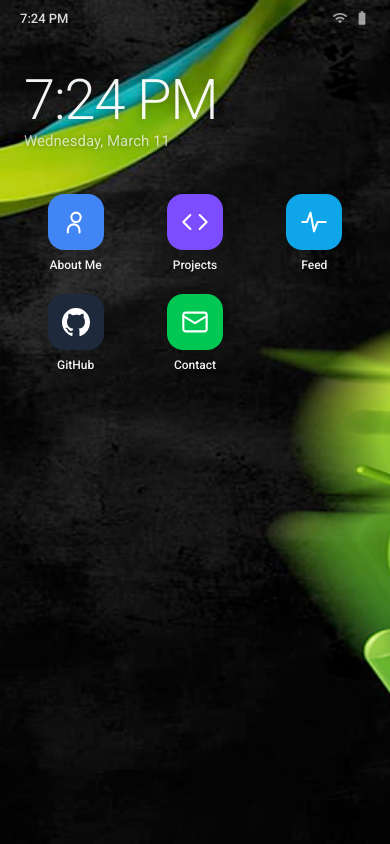
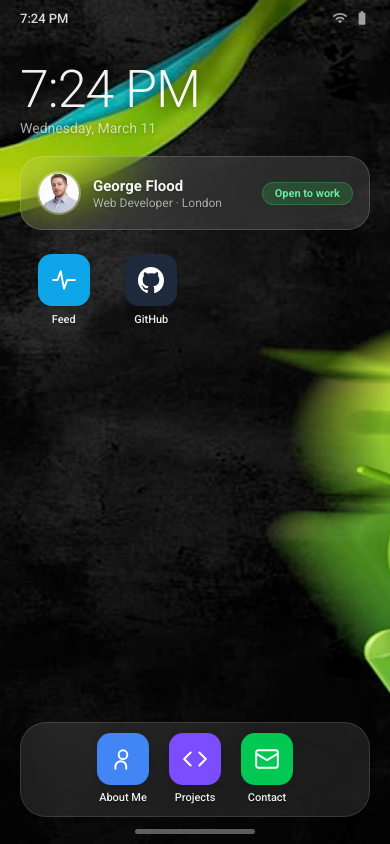
Before and after one commit to GeorgeFlood/PortfolioV2, a React (Vite) app: page / in a window 390 px wide. Built offline with nearby package versions, Linux system fonts and the light colour scheme.

Commit message:
updated mobile view, added widget, added taskbar

```diff
--- a/src/components/Mobile/Mobile.css
+++ b/src/components/Mobile/Mobile.css
@@ -70,24 +70,24 @@
   flex: 1;
   display: flex;
   flex-direction: column;
-  padding: 12px 24px;
-  gap: 28px;
+  padding: 8px 20px;
+  gap: 16px;
   overflow-y: auto;
   position: relative;
   z-index: 5;
 }
 
-/* Widget */
+/* ── Clock Widget ── */
 
-.android__widget {
+.android__clock-widget {
   display: flex;
   flex-direction: column;
   align-items: flex-start;
-  padding: 24px 0 8px;
+  padding: 20px 0 4px;
 }
 
-.android__widget-time {
-  font-size: 56px;
+.android__clock-time {
+  font-size: 52px;
   font-weight: 200;
   line-height: 1;
   color: rgba(255, 255, 255, 0.95);
@@ -95,44 +95,93 @@
   text-shadow: 0 1px 8px rgba(0, 0, 0, 0.3);
 }
 
-.android__widget-date {
-  font-size: 15px;
+.android__clock-date {
+  font-size: 14px;
   font-weight: 400;
-  color: rgba(255, 255, 255, 0.7);
+  color: rgba(255, 255, 255, 0.65);
   margin-top: 4px;
   text-shadow: 0 1px 4px rgba(0, 0, 0, 0.25);
 }
 
-/* Search Bar */
+/* ── Profile Widget ── */
 
-.android__search-bar {
+.android__profile-widget {
   display: flex;
   align-items: center;
   gap: 12px;
-  padding: 14px 20px;
-  background: rgba(255, 255, 255, 0.75);
-  backdrop-filter: blur(20px);
-  border-radius: 28px;
-  color: rgba(0, 0, 0, 0.35);
-  font-size: 15px;
-  box-shadow: 0 1px 4px rgba(0, 0, 0, 0.04);
+  padding: 14px 16px;
+  border-radius: 22px;
+  background: rgba(255, 255, 255, 0.12);
+  backdrop-filter: blur(24px) saturate(150%);
+  -webkit-backdrop-filter: blur(24px) saturate(150%);
+  border: 1px solid rgba(255, 255, 255, 0.16);
+  -webkit-tap-highlight-color: transparent;
+  text-align: left;
+  transition: background 0.2s, transform 0.15s;
 }
 
-/* App Grid */
+.android__profile-widget:active {
+  transform: scale(0.98);
+  background: rgba(255, 255, 255, 0.18);
+}
+
+.android__profile-img {
+  width: 44px;
+  height: 44px;
+  border-radius: 50%;
+  object-fit: cover;
+  border: 2px solid rgba(255, 255, 255, 0.3);
+  flex-shrink: 0;
+}
+
+.android__profile-info {
+  flex: 1;
+  min-width: 0;
+  display: flex;
+  flex-direction: column;
+  gap: 1px;
+}
+
+.android__profile-name {
+  font-size: 15px;
+  font-weight: 600;
+  color: rgba(255, 255, 255, 0.95);
+  text-shadow: 0 1px 3px rgba(0, 0, 0, 0.3);
+}
+
+.android__profile-role {
+  font-size: 12px;
+  font-weight: 400;
+  color: rgba(255, 255, 255, 0.6);
+  text-shadow: 0 1px 2px rgba(0, 0, 0, 0.2);
+}
+
+.android__profile-badge {
+  padding: 4px 12px;
+  border-radius: 999px;
+  background: rgba(52, 199, 89, 0.22);
+  border: 1px solid rgba(52, 199, 89, 0.3);
+  color: #6ee7a0;
+  font-size: 11px;
+  font-weight: 600;
+  white-space: nowrap;
+  text-shadow: 0 1px 2px rgba(0, 0, 0, 0.2);
+}
+
+/* ── App Grid ── */
 
 .android__grid {
   display: grid;
-  grid-template-columns: repeat(3, minmax(0, 1fr));
-  justify-content: center;
-  gap: 22px 16px;
-  padding: 8px 0;
+  grid-template-columns: repeat(4, 1fr);
+  gap: 18px 8px;
+  padding: 8px 4px;
 }
 
 .android__app-icon {
   display: flex;
   flex-direction: column;
   align-items: center;
-  gap: 8px;
+  gap: 7px;
   padding: 0;
   -webkit-tap-highlight-color: transparent;
   touch-action: none;
@@ -155,10 +204,6 @@
     0 6px 14px rgba(0, 0, 0, 0.14);
 }
 
-.android__app-icon--dragging .android__app-label {
-  opacity: 0.95;
-}
-
 .android__app-icon--target .android__icon-shape {
   box-shadow:
     0 0 0 3px rgba(255, 255, 255, 0.65),
@@ -166,31 +211,65 @@
 }
 
 .android__icon-shape {
-  width: 56px;
-  height: 56px;
-  border-radius: 16px;
+  width: 52px;
+  height: 52px;
+  border-radius: 14px;
   display: flex;
   align-items: center;
   justify-content: center;
-  box-shadow: 0 2px 8px rgba(0, 0, 0, 0.1);
+  box-shadow: 0 2px 8px rgba(0, 0, 0, 0.12);
   transition: transform 0.15s, box-shadow 0.18s ease;
 }
 
 .android__icon-shape svg {
-  width: 28px;
-  height: 28px;
+  width: 26px;
+  height: 26px;
 }
 
 .android__app-label {
-  font-size: 12px;
+  font-size: 11px;
   font-weight: 500;
-  color: rgba(255, 255, 255, 0.95);
+  color: rgba(255, 255, 255, 0.92);
   text-align: center;
-  max-width: 68px;
+  max-width: 64px;
   overflow: hidden;
   text-overflow: ellipsis;
   white-space: nowrap;
-  text-shadow: 0 1px 3px rgba(0, 0, 0, 0.4);
+  text-shadow: 0 1px 3px rgba(0, 0, 0, 0.45);
+}
+
+/* ── Dock ── */
+
+.android__dock {
+  flex-shrink: 0;
+  padding: 0 20px 6px;
+  position: relative;
+  z-index: 5;
+}
+
+.android__dock-tray {
+  display: flex;
+  align-items: center;
+  justify-content: center;
+  gap: 20px;
+  padding: 10px 20px 12px;
+  border-radius: 26px;
+  background: rgba(255, 255, 255, 0.1);
+  backdrop-filter: blur(24px) saturate(140%);
+  -webkit-backdrop-filter: blur(24px) saturate(140%);
+  border: 1px solid rgba(255, 255, 255, 0.12);
+}
+
+.android__dock-icon {
+  display: flex;
+  flex-direction: column;
+  align-items: center;
+  gap: 6px;
+  -webkit-tap-highlight-color: transparent;
+}
+
+.android__dock-icon:active .android__icon-shape {
+  transform: scale(0.88);
 }
 
 /* ── Activity (Open App) ── */
@@ -285,7 +364,7 @@
   display: flex;
   align-items: center;
   justify-content: center;
-  padding: 8px 0 12px;
+  padding: 6px 0 10px;
   flex-shrink: 0;
   z-index: 10;
 }
@@ -294,11 +373,11 @@
   width: 120px;
   height: 5px;
   border-radius: 3px;
-  background: rgba(255, 255, 255, 0.4);
+  background: rgba(255, 255, 255, 0.35);
   -webkit-tap-highlight-color: transparent;
   transition: background 0.15s;
 }
 
 .android__nav-pill:active {
-  background: rgba(255, 255, 255, 0.7);
+  background: rgba(255, 255, 255, 0.65);
 }
--- a/src/components/Mobile/Mobile.tsx
+++ b/src/components/Mobile/Mobile.tsx
@@ -11,6 +11,7 @@ import Contact from '../apps/Contact';
 import GitHub from '../apps/GitHub';
 import Feed from '../apps/Feed';
 import { useWallpaperCycle } from '../../hooks/useWallpaperCycle';
+import headshot from '../../assets/headshot.png';
 import mobileWp1 from '../../assets/mobileWallpapers/andriodWallpaper.jpg';
 import mobileWp2 from '../../assets/mobileWallpapers/andriodwallpaper2.jpg';
 import mobileWp3 from '../../assets/mobileWallpapers/andriodwallpaper3.jpeg';
@@ -30,42 +31,21 @@ interface MobileApp {
 }
 
 const PersonIcon = () => (
-  <svg
-    viewBox="0 0 24 24"
-    fill="none"
-    stroke="white"
-    strokeWidth="1.8"
-    strokeLinecap="round"
-    strokeLinejoin="round"
-  >
+  <svg viewBox="0 0 24 24" fill="none" stroke="white" strokeWidth="1.8" strokeLinecap="round" strokeLinejoin="round">
     <circle cx="12" cy="8" r="4" />
     <path d="M5 21v-2a5 5 0 0 1 10 0v2" />
   </svg>
 );
 
 const CodeIcon = () => (
-  <svg
-    viewBox="0 0 24 24"
-    fill="none"
-    stroke="white"
-    strokeWidth="1.8"
-    strokeLinecap="round"
-    strokeLinejoin="round"
-  >
+  <svg viewBox="0 0 24 24" fill="none" stroke="white" strokeWidth="1.8" strokeLinecap="round" strokeLinejoin="round">
     <polyline points="16 18 22 12 16 6" />
     <polyline points="8 6 2 12 8 18" />
   </svg>
 );
 
 const MailIcon = () => (
-  <svg
-    viewBox="0 0 24 24"
-    fill="none"
-    stroke="white"
-    strokeWidth="1.8"
-    strokeLinecap="round"
-    strokeLinejoin="round"
-  >
+  <svg viewBox="0 0 24 24" fill="none" stroke="white" strokeWidth="1.8" strokeLinecap="round" strokeLinejoin="round">
     <rect x="2" y="4" width="20" height="16" rx="2" />
     <path d="M22 7l-10 6L2 7" />
   </svg>
@@ -78,74 +58,37 @@ const GitHubIcon = () => (
 );
 
 const FeedIcon = () => (
-  <svg
-    viewBox="0 0 24 24"
-    fill="none"
-    stroke="white"
-    strokeWidth="1.8"
-    strokeLinecap="round"
-    strokeLinejoin="round"
-  >
+  <svg viewBox="0 0 24 24" fill="none" stroke="white" strokeWidth="1.8" strokeLinecap="round" strokeLinejoin="round">
     <path d="M22 12h-7l-3 8-3-16-3 8H2" />
   </svg>
 );
 
-const apps: MobileApp[] = [
-  {
-    id: 'about',
-    name: 'About Me',
-    color: '#4285F4',
-    icon: <PersonIcon />,
-    content: <AboutMe />,
-  },
-  {
-    id: 'projects',
-    name: 'Projects',
-    color: '#7C4DFF',
-    icon: <CodeIcon />,
-    content: <Projects />,
-  },
-  {
-    id: 'feed',
-    name: 'Feed',
-    color: '#0EA5E9',
-    icon: <FeedIcon />,
-    content: <Feed />,
-  },
-  {
-    id: 'github',
-    name: 'GitHub',
-    color: '#1e293b',
-    icon: <GitHubIcon />,
-    content: <GitHub />,
-  },
-  {
-    id: 'contact',
-    name: 'Contact',
-    color: '#00C853',
-    icon: <MailIcon />,
-    content: <Contact />,
-  },
+const allApps: MobileApp[] = [
+  { id: 'about', name: 'About Me', color: '#4285F4', icon: <PersonIcon />, content: <AboutMe /> },
+  { id: 'projects', name: 'Projects', color: '#7C4DFF', icon: <CodeIcon />, content: <Projects /> },
+  { id: 'feed', name: 'Feed', color: '#0EA5E9', icon: <FeedIcon />, content: <Feed /> },
+  { id: 'github', name: 'GitHub', color: '#1e293b', icon: <GitHubIcon />, content: <GitHub /> },
+  { id: 'contact', name: 'Contact', color: '#00C853', icon: <MailIcon />, content: <Contact /> },
 ];
 
-const appMap = Object.fromEntries(apps.map(app => [app.id, app] as const));
-const defaultAppOrder = apps.map(app => app.id);
+const appMap = Object.fromEntries(allApps.map(app => [app.id, app] as const));
+
+const dockAppIds = ['about', 'projects', 'contact'];
+const gridApps = allApps.filter(app => !dockAppIds.includes(app.id));
+const defaultGridOrder = gridApps.map(app => app.id);
 
 function normalizeAppOrder(order: string[]) {
-  const validIds = order.filter(id => defaultAppOrder.includes(id));
-  const missingIds = defaultAppOrder.filter(id => !validIds.includes(id));
+  const validIds = order.filter(id => defaultGridOrder.includes(id));
+  const missingIds = defaultGridOrder.filter(id => !validIds.includes(id));
   return [...validIds, ...missingIds];
 }
 
 function moveApp(order: string[], sourceId: string, targetId: string) {
   if (sourceId === targetId) return order;
-
   const next = [...order];
   const sourceIndex = next.indexOf(sourceId);
   const targetIndex = next.indexOf(targetId);
-
   if (sourceIndex === -1 || targetIndex === -1) return order;
-
   next.splice(sourceIndex, 1);
   next.splice(targetIndex, 0, sourceId);
   return next;
@@ -154,16 +97,14 @@ function moveApp(order: string[], sourceId: string, targetId: string) {
 function Mobile() {
   const [openApp, setOpenApp] = useState<string | null>(null);
   const [time, setTime] = useState(new Date());
-  const [appOrder, setAppOrder] = useState(() => {
-    if (typeof window === 'undefined') return defaultAppOrder;
-
+  const [gridOrder, setGridOrder] = useState(() => {
+    if (typeof window === 'undefined') return defaultGridOrder;
     const stored = window.localStorage.getItem(APP_ORDER_STORAGE_KEY);
-    if (!stored) return defaultAppOrder;
-
+    if (!stored) return defaultGridOrder;
     try {
       return normalizeAppOrder(JSON.parse(stored) as string[]);
     } catch {
-      return defaultAppOrder;
+      return defaultGridOrder;
     }
   });
   const [draggingId, setDraggingId] = useState<string | null>(null);
@@ -180,11 +121,7 @@ function Mobile() {
   const suppressOpenRef = useRef(false);
 
   const { currentWallpaper, nextWallpaper, isFading, fadeDuration } =
-    useWallpaperCycle({
-      wallpapers: mobileWallpapers,
-      interval: 20_000,
-      fadeDuration: 2_500,
-    });
+    useWallpaperCycle({ wallpapers: mobileWallpapers, interval: 20_000, fadeDuration: 2_500 });
 
   useEffect(() => {
     const timer = setInterval(() => setTime(new Date()), 30_000);
@@ -192,11 +129,8 @@ function Mobile() {
   }, []);
 
   useEffect(() => {
-    window.localStorage.setItem(
-      APP_ORDER_STORAGE_KEY,
-      JSON.stringify(appOrder),
-    );
-  }, [appOrder]);
+    window.localStorage.setItem(APP_ORDER_STORAGE_KEY, JSON.stringify(gridOrder));
+  }, [gridOrder]);
 
   const formattedTime = time.toLocaleTimeString('en-US', {
     hour: 'numeric',
@@ -210,7 +144,7 @@ function Mobile() {
     day: 'numeric',
   });
 
-  const orderedApps = appOrder.map(id => appMap[id]).filter(Boolean);
+  const orderedGridApps = gridOrder.map(id => appMap[id]).filter(Boolean);
   const currentApp = openApp ? appMap[openApp] : null;
 
   const clearPressTimer = () => {
@@ -220,50 +154,28 @@ function Mobile() {
     }
   };
 
-  const finishDrag = (
-    sourceId?: string,
-    clientX?: number,
-    clientY?: number,
-  ) => {
-    if (
-      sourceId &&
-      typeof clientX === 'number' &&
-      typeof clientY === 'number'
-    ) {
+  const finishDrag = (sourceId?: string, clientX?: number, clientY?: number) => {
+    if (sourceId && typeof clientX === 'number' && typeof clientY === 'number') {
       const target = document
         .elementFromPoint(clientX, clientY)
         ?.closest<HTMLElement>('[data-app-id]');
       const targetId = target?.dataset.appId;
-
       if (targetId && targetId !== sourceId) {
-        setAppOrder(prev => moveApp(prev, sourceId, targetId));
+        setGridOrder(prev => moveApp(prev, sourceId, targetId));
       }
     }
-
     setDraggingId(null);
     setDropTargetId(null);
     setDragOffset({ x: 0, y: 0 });
     pressStateRef.current = null;
     suppressOpenRef.current = true;
-    window.setTimeout(() => {
-      suppressOpenRef.current = false;
-    }, 0);
+    window.setTimeout(() => { suppressOpenRef.current = false; }, 0);
   };
 
-  const handlePointerDown = (
-    appId: string,
-    event: PointerEvent<HTMLButtonElement>,
-  ) => {
+  const handlePointerDown = (appId: string, event: PointerEvent<HTMLButtonElement>) => {
     if (event.pointerType === 'mouse' && event.button !== 0) return;
-
     event.currentTarget.setPointerCapture(event.pointerId);
-    pressStateRef.current = {
-      appId,
-      pointerId: event.pointerId,
-      startX: event.clientX,
-      startY: event.clientY,
-    };
-
+    pressStateRef.current = { appId, pointerId: event.pointerId, startX: event.clientX, startY: event.clientY };
     clearPressTimer();
     pressTimerRef.current = window.setTimeout(() => {
       setDraggingId(appId);
@@ -273,68 +185,35 @@ function Mobile() {
     }, LONG_PRESS_MS);
   };
 
-  const handlePointerMove = (
-    appId: string,
-    event: PointerEvent<HTMLButtonElement>,
-  ) => {
+  const handlePointerMove = (appId: string, event: PointerEvent<HTMLButtonElement>) => {
     const press = pressStateRef.current;
-    if (!press || press.appId !== appId || press.pointerId !== event.pointerId)
-      return;
-
+    if (!press || press.appId !== appId || press.pointerId !== event.pointerId) return;
     const x = event.clientX - press.startX;
     const y = event.clientY - press.startY;
-
     if (draggingId !== appId) {
-      if (Math.hypot(x, y) > DRAG_CANCEL_DISTANCE) {
-        clearPressTimer();
-      }
+      if (Math.hypot(x, y) > DRAG_CANCEL_DISTANCE) clearPressTimer();
       return;
     }
-
     event.preventDefault();
     setDragOffset({ x, y });
-
-    const hovered = document
-      .elementFromPoint(event.clientX, event.clientY)
-      ?.closest<HTMLElement>('[data-app-id]');
-
+    const hovered = document.elementFromPoint(event.clientX, event.clientY)?.closest<HTMLElement>('[data-app-id]');
     const hoveredId = hovered?.dataset.appId ?? null;
     setDropTargetId(hoveredId && hoveredId !== appId ? hoveredId : null);
   };
 
-  const handlePointerUp = (
-    appId: string,
-    event: PointerEvent<HTMLButtonElement>,
-  ) => {
+  const handlePointerUp = (appId: string, event: PointerEvent<HTMLButtonElement>) => {
     const press = pressStateRef.current;
-    if (!press || press.appId !== appId || press.pointerId !== event.pointerId)
-      return;
-
+    if (!press || press.appId !== appId || press.pointerId !== event.pointerId) return;
     clearPressTimer();
-
-    if (draggingId === appId) {
-      finishDrag(appId, event.clientX, event.clientY);
-      return;
-    }
-
+    if (draggingId === appId) { finishDrag(appId, event.clientX, event.clientY); return; }
     pressStateRef.current = null;
   };
 
-  const handlePointerCancel = (
-    appId: string,
-    event: PointerEvent<HTMLButtonElement>,
-  ) => {
+  const handlePointerCancel = (appId: string, event: PointerEvent<HTMLButtonElement>) => {
     const press = pressStateRef.current;
-    if (!press || press.appId !== appId || press.pointerId !== event.pointerId)
-      return;
-
+    if (!press || press.appId !== appId || press.pointerId !== event.pointerId) return;
     clearPressTimer();
-
-    if (draggingId === appId) {
-      finishDrag();
-      return;
-    }
-
+    if (draggingId === appId) { finishDrag(); return; }
     pressStateRef.current = null;
   };
 
@@ -360,9 +239,7 @@ function Mobile() {
       )}
 
       {/* Status Bar */}
-      <div
-        className={`android__status ${openApp ? 'android__status--app' : ''}`}
-      >
+      <div className={`android__status ${openApp ? 'android__status--app' : ''}`}>
         <span className="android__status-time">{formattedTime}</span>
         <div className="android__status-icons">
           <svg width="16" height="16" viewBox="0 0 24 24" fill="currentColor">
@@ -375,23 +252,13 @@ function Mobile() {
       </div>
 
       {openApp && currentApp ? (
-        /* ── App View ── */
         <div
           className="android__activity"
           style={{ '--app-color': currentApp.color } as React.CSSProperties}
         >
           <div className="android__app-bar">
-            <button
-              className="android__back-btn"
-              onClick={() => setOpenApp(null)}
-              aria-label="Go back"
-            >
-              <svg
-                viewBox="0 0 24 24"
-                fill="currentColor"
-                width="24"
-                height="24"
-              >
+            <button className="android__back-btn" onClick={() => setOpenApp(null)} aria-label="Go back">
+              <svg viewBox="0 0 24 24" fill="currentColor" width="24" height="24">
                 <path d="M20 11H7.83l5.59-5.59L12 4l-8 8 8 8 1.41-1.41L7.83 13H20v-2z" />
               </svg>
             </button>
@@ -400,15 +267,30 @@ function Mobile() {
           <div className="android__app-content">{currentApp.content}</div>
         </div>
       ) : (
-        /* ── Home Screen ── */
+        <>
           <div className="android__home">
-          <div className="android__widget">
-            <span className="android__widget-time">{formattedTime}</span>
-            <span className="android__widget-date">{formattedDate}</span>
+            {/* Clock widget */}
+            <div className="android__clock-widget">
+              <span className="android__clock-time">{formattedTime}</span>
+              <span className="android__clock-date">{formattedDate}</span>
             </div>
 
+            {/* Profile widget */}
+            <button
+              className="android__profile-widget"
+              onClick={() => setOpenApp('about')}
+            >
+              <img src={headshot} alt="" className="android__profile-img" />
+              <div className="android__profile-info">
+                <span className="android__profile-name">George Flood</span>
+                <span className="android__profile-role">Web Developer &middot; London</span>
+              </div>
+              <span className="android__profile-badge">Open to work</span>
+            </button>
+
+            {/* App grid (non-dock apps, draggable) */}
             <div className="android__grid">
-            {orderedApps.map(app => (
+              {orderedGridApps.map(app => (
                 <button
                   key={app.id}
                   className={`android__app-icon ${
@@ -416,22 +298,17 @@ function Mobile() {
                   } ${dropTargetId === app.id ? 'android__app-icon--target' : ''}`}
                   data-app-id={app.id}
                   onClick={() => handleAppOpen(app.id)}
-                onPointerDown={event => handlePointerDown(app.id, event)}
-                onPointerMove={event => handlePointerMove(app.id, event)}
-                onPointerUp={event => handlePointerUp(app.id, event)}
-                onPointerCancel={event => handlePointerCancel(app.id, event)}
+                  onPointerDown={e => handlePointerDown(app.id, e)}
+                  onPointerMove={e => handlePointerMove(app.id, e)}
+                  onPointerUp={e => handlePointerUp(app.id, e)}
+                  onPointerCancel={e => handlePointerCancel(app.id, e)}
                   style={
                     draggingId === app.id
-                    ? {
-                        transform: `translate(${dragOffset.x}px, ${dragOffset.y}px) scale(1.08)`,
-                      }
+                      ? { transform: `translate(${dragOffset.x}px, ${dragOffset.y}px) scale(1.08)` }
                       : undefined
                   }
                 >
-                <div
-                  className="android__icon-shape"
-                  style={{ background: app.color }}
-                >
+                  <div className="android__icon-shape" style={{ background: app.color }}>
                     {app.icon}
                   </div>
                   <span className="android__app-label">{app.name}</span>
@@ -439,10 +316,39 @@ function Mobile() {
               ))}
             </div>
           </div>
+
+          {/* Dock */}
+          <div className="android__dock">
+            <div className="android__dock-tray">
+              {dockAppIds.map(id => {
+                const app = appMap[id];
+                if (!app) return null;
+                return (
+                  <button
+                    key={app.id}
+                    className="android__dock-icon"
+                    onClick={() => setOpenApp(app.id)}
+                  >
+                    <div className="android__icon-shape" style={{ background: app.color }}>
+                      {app.icon}
+                    </div>
+                    <span className="android__app-label">{app.name}</span>
+                  </button>
+                );
+              })}
+            </div>
+          </div>
+        </>
       )}
 
       {/* Navigation Bar */}
-      <div className="android__navbar"></div>
+      <div className="android__navbar">
+        <button
+          className="android__nav-pill"
+          onClick={() => setOpenApp(null)}
+          aria-label="Home"
+        />
+      </div>
     </div>
   );
 }
```
Lines whose indentation alone changed are shown as unchanged.
